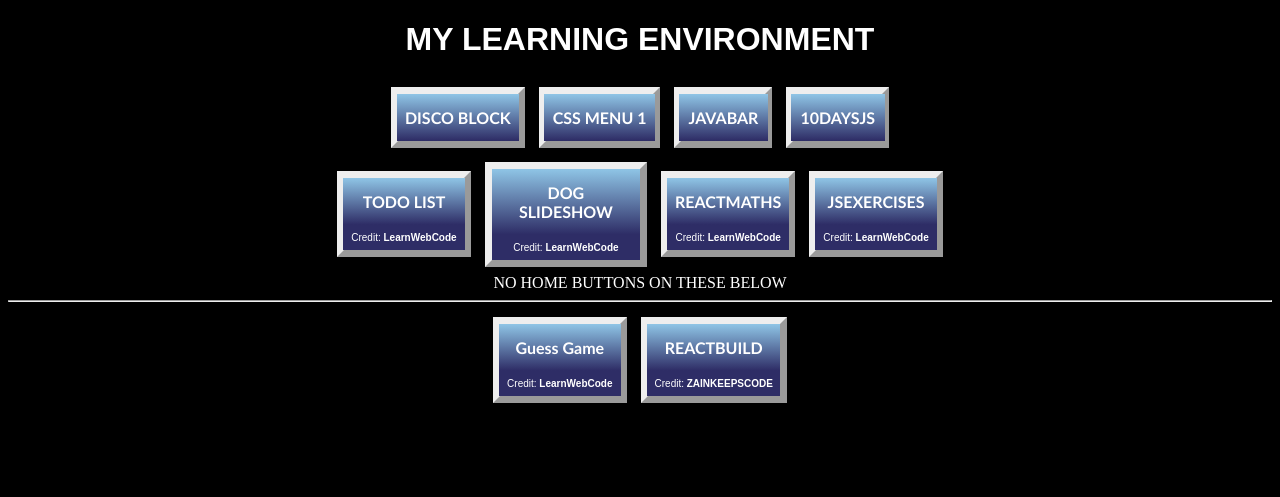
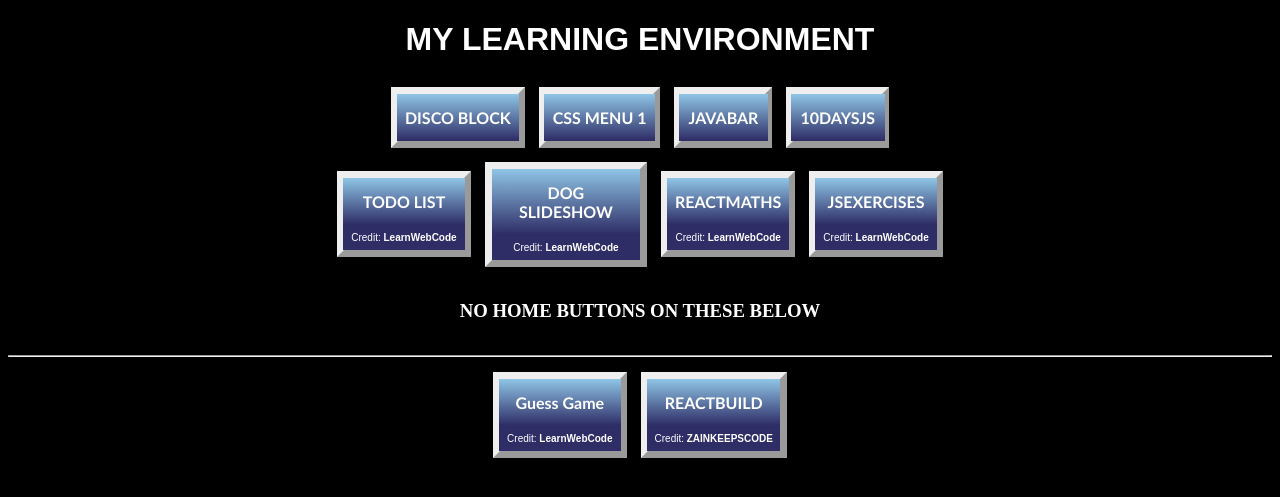
Before and after one commit to Tikaaiyl/portfolio, a PHP site: page / in a window 1280 px wide. Shown: the top 497 px of the page. Run offline with PHP 8.4, Linux system fonts and the light colour scheme.

Commit message:
update front page

```diff
--- a/css/main.css
+++ b/css/main.css
@@ -2,6 +2,7 @@ body {
     background-color: #000000;
     color: #ffffff;
     text-align: center;
+    font-family: Trebuchet;
 }
 
 h1 {
@@ -20,6 +21,10 @@ section {
   section {
       margin: 10% 20%;
   }
+}
+
+.padded-sub-titles {
+  padding: 7px;
 }
 
 #btn-front {
--- a/index.html
+++ b/index.html
@@ -76,7 +76,7 @@
     </div>
 
     <div class="row">
-        NO HOME BUTTONS ON THESE BELOW
+        <h3 class="padded-sub-titles">NO HOME BUTTONS ON THESE BELOW</h3>
     </div>
       <hr>
 
```
